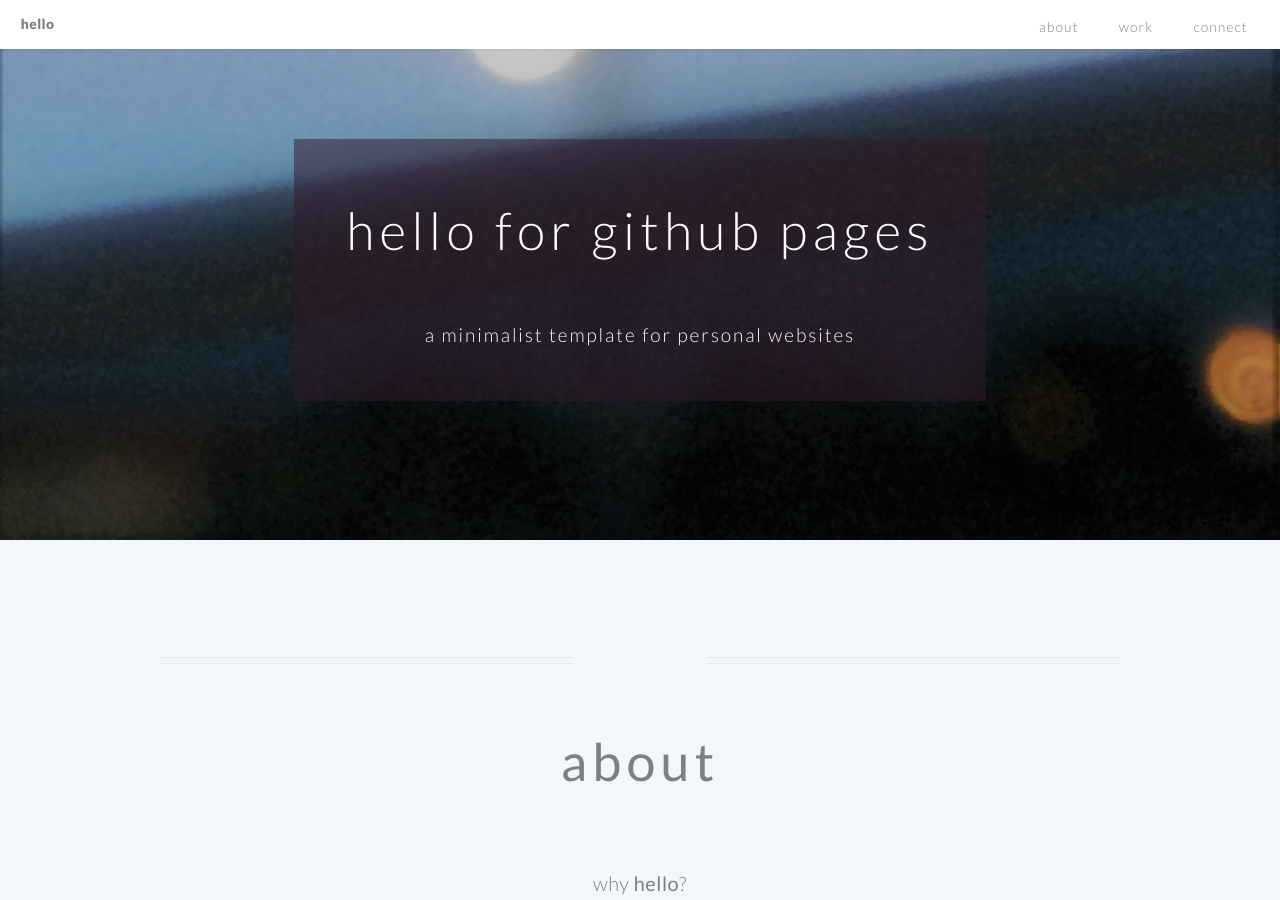
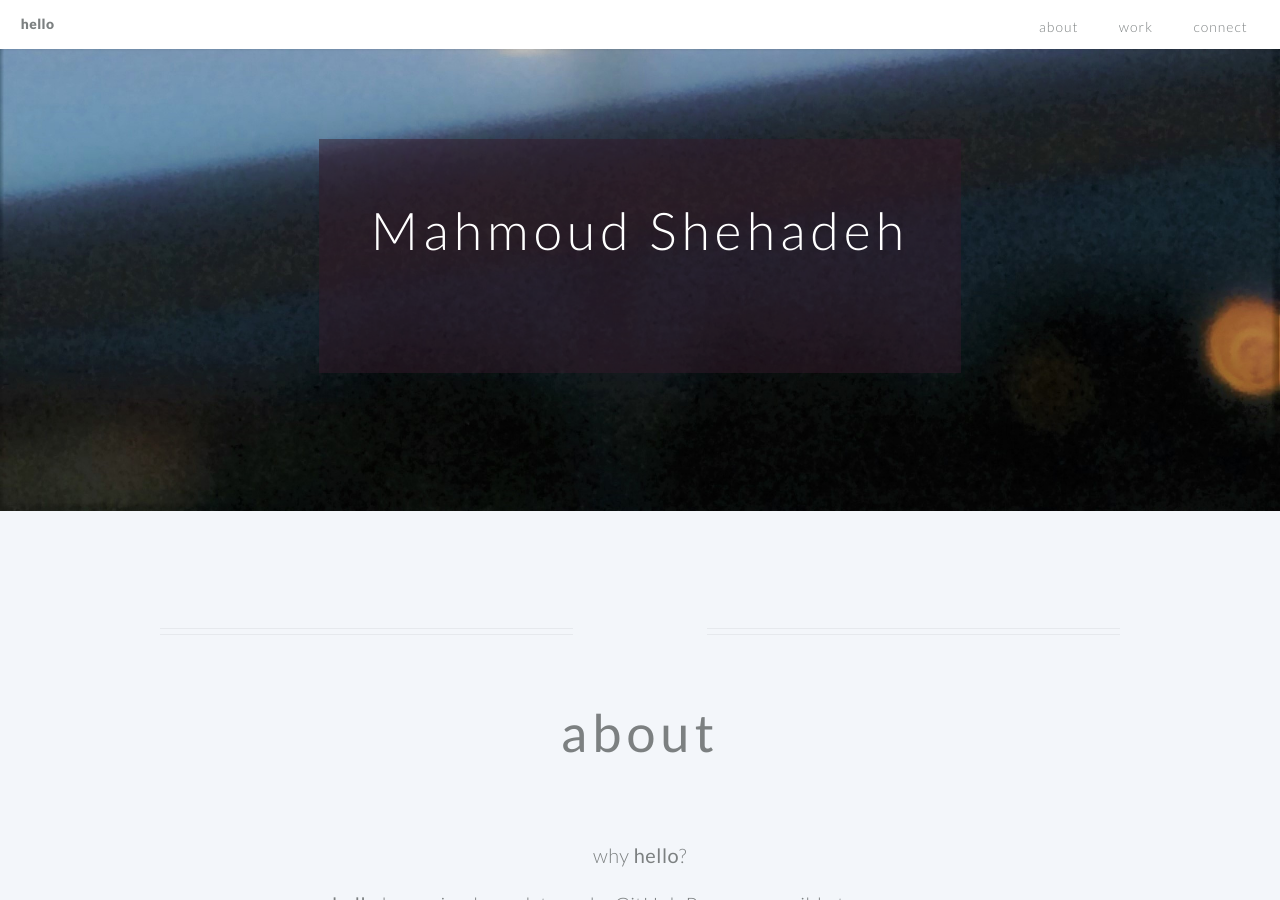
Before and after one commit to shehadeh7/shehadeh7.github.io, a Jekyll site: the page built from index.md, in a window 1280 px wide and 900 px high. Built offline with Jekyll 4.4.1, drawn with Linux system fonts in a browser that asks for light colours.

Commit message:
Update index.md

```diff
--- a/index.md
+++ b/index.md
@@ -4,8 +4,8 @@ layout: hello-default
 # using Markdown language, you can customize the following variables!
 
 # these variables are required -------------------------------
-banner_title: hello for github pages
-banner_subtitle: a minimalist template for personal websites
+banner_title: Mahmoud Shehadeh
+banner_subtitle:
 background_image: /images/background.jpeg
 
 # all of the following variables are optional -----------------
```
